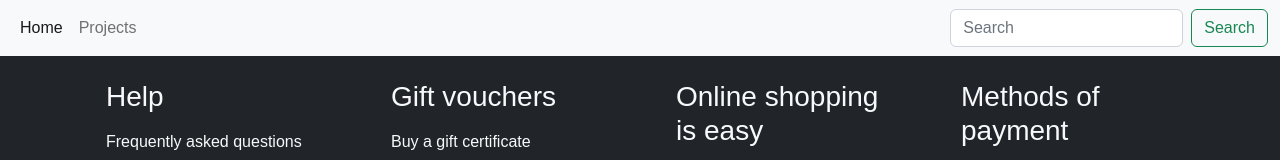
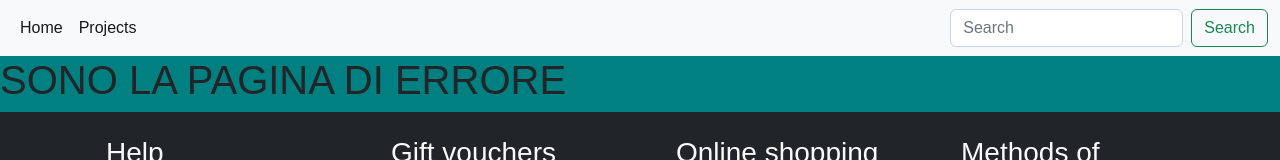
Before and after one commit to MatteoGaloni/vite-boolfolio, a Vue app: page /error in a window 1280 px wide. Shown: the top 160 px of the page. Built offline with nearby package versions, Linux system fonts and the light colour scheme.

Commit message:
feat(add): ErrorPage

```diff
--- a/src/components/AppHeader.vue
+++ b/src/components/AppHeader.vue
@@ -1,7 +1,15 @@
 <script>
 
 export default {
-    name: "AppHeader"
+    name: "AppHeader",
+    data() {
+        return {
+            menuLinks: [
+                { linkText: 'Home', name: 'home' },
+                { linkText: 'Projects', name: 'projectsList' },
+            ]
+        }
+    }
 }
 
 </script>
@@ -11,11 +19,8 @@ export default {
         <div class="container-fluid">
             <div class="collapse navbar-collapse" id="navbarSupportedContent">
                 <ul class="navbar-nav me-auto mb-2 mb-lg-0">
-                    <li class="nav-item">
-                        <a class="nav-link active" aria-current="page" href="/">Home</a>
-                    </li>
-                    <li class="nav-item">
-                        <a class="nav-link" href="/allprojects">Projects</a>
+                    <li class="nav-item" v-for="item in menuLinks">
+                        <router-link :to='item' class="nav-link active" href="">{{ item.linkText }}</router-link>
                     </li>
                 </ul>
                 <form class="d-flex" role="search">
--- /dev/null
+++ b/src/pages/Errorpage.vue
@@ -0,0 +1,15 @@
+<script>
+export default {
+    name: "ErrorPage",
+    data() {
+        return {
+        }
+    },
+}
+</script>
+
+<template>
+    <section>
+        <h1>SONO LA PAGINA DI ERRORE</h1>
+    </section>
+</template>
--- a/src/pages/ProjectCard.vue
+++ b/src/pages/ProjectCard.vue
@@ -11,8 +11,8 @@ export default {
 
 <template>
     <div class="col-4">
-        <div class="card" style=" width: 18rem;">
-            <img class="card-img-top" :src="project.img" :alt="project.type.name">
+        <div class="card p-0 my-4" style="width: 18rem;">
+            <img class="card-img-top" :src="'http://127.0.0.1:8000/storage/' + project.img" :alt="project.type.name">
             <div class="card-body">
                 <h1 class="text-center m-3">{{ project.title }}</h1>
                 <div>
@@ -20,7 +20,7 @@ export default {
                     <span>{{ project.type ? project.type.name : "Niente da visualizzare" }}</span>
                 </div>
                 <div>
-                    <strong>Descrizione: </strong>
+                    <strong>Description: </strong>
                     <p>{{ project.description }}</p>
                 </div>
                 <strong>Technologies: </strong>
--- a/src/pages/ProjectList.vue
+++ b/src/pages/ProjectList.vue
@@ -12,7 +12,7 @@ export default {
 
     data() {
         return {
-            apiUrl: "http://127.0.0.1:8000/api/",
+            apiUrl: "http://127.0.0.1:8000/ai/",
             projectsApi: "projects",
             loading: false,
             loadingError: false,
@@ -35,6 +35,7 @@ export default {
             }).catch(err => {
                 this.loading = false;
                 this.loadingError = err.message;
+                this.$router.push({ name: 'not-found' })
             });
 
         },
@@ -59,6 +60,7 @@ export default {
                 }).catch(err => {
                     this.loading = false;
                     this.loadingError = err.message;
+
                 });
             }
         },
@@ -66,7 +68,7 @@ export default {
         nextPage() {
             this.getProjects(this.currentProjectsPage + 1)
         },
-        prevPagePage() {
+        prevPage() {
             this.getProjects(this.currentProjectsPage - 1)
         },
     },
--- a/src/router.js
+++ b/src/router.js
@@ -1,6 +1,7 @@
 import { createRouter, createWebHistory } from "vue-router";
 import AppHome from "./pages/AppHome.vue";
 import ProjectList from "./pages/ProjectList.vue";
+import ErrorPage from "./pages/ErrorPage.vue";
 
 const router = createRouter({
   history: createWebHistory(),
@@ -11,9 +12,14 @@ const router = createRouter({
       component: AppHome,
     },
     {
-      path: "/allprojects",
+      path: "/all-projects",
       name: "projectsList",
       component: ProjectList,
+    },
+    {
+      path: "/error",
+      name: "not-found",
+      component: ErrorPage,
     },
   ],
 });
--- a/src/style.css
+++ b/src/style.css
@@ -1,4 +1,4 @@
-/******** BASE **********/
+******* BASE *********
 * {
   margin: 0;
   padding: 0;
--- a/vite.config.js
+++ b/vite.config.js
@@ -1,7 +1,7 @@
-import { defineConfig } from 'vite'
-import vue from '@vitejs/plugin-vue'
+import { defineConfig } from "vite";
+import vue from "@vitejs/plugin-vue";
 
 // https://vitejs.dev/config/
 export default defineConfig({
   plugins: [vue()],
-})
+});
```
Also changed, not shown: src/data/store.js (+8 -8 lines).
